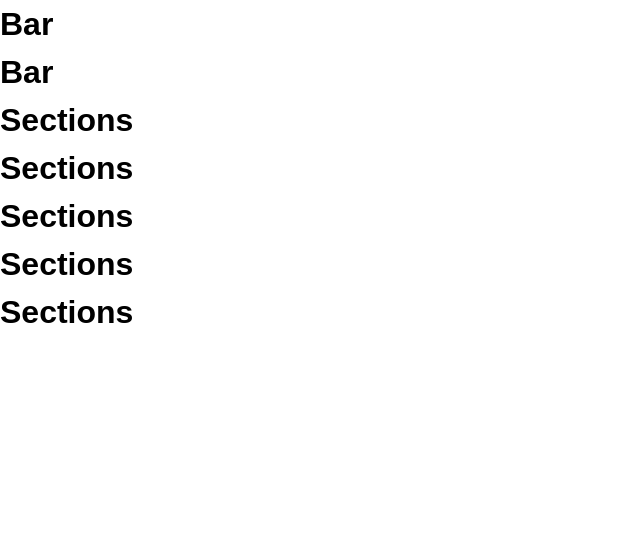
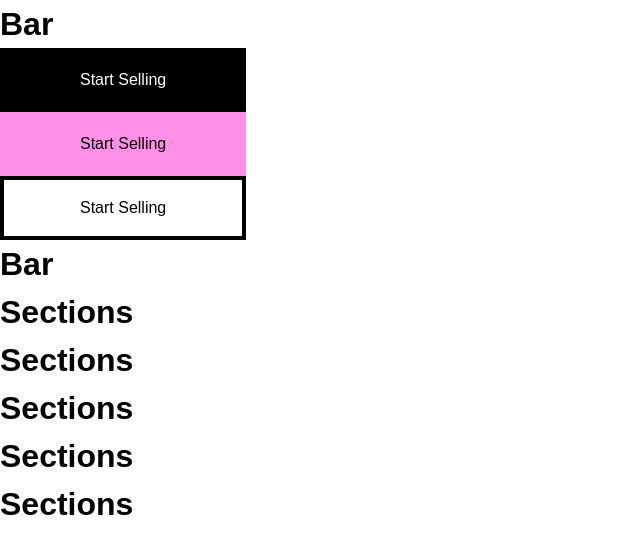
Before and after one commit to sheisacreative/gumroad-discover, a Next.js app: page / in a window 1280 px wide. Shown: the top 554 px of the page, without its empty margins (0-640 px from the left). Built offline with nearby package versions, Linux system fonts and the light colour scheme; a web font is replaced by a local one.

Commit message:
Created buttons

```diff
--- /dev/null
+++ b/src/components/action/button/outline.module.css
@@ -0,0 +1,18 @@
+.button {
+  font-weight: 500;
+  display: flex;
+  justify-content: center;
+  align-items: center;
+  color: var(--base-100);
+  background-color: var(--base-0));
+  padding-inline: var(--sp-80);
+  width: fit-content;
+  height: var(--h-medium);
+  text-decoration: none;
+  box-shadow: inset 0px 0px 0px 4px var(--base-100);
+  transition: all 200ms ease-out;
+}
+
+.button:hover {
+  background-color: var(--primary-90);
+}
--- a/src/components/action/button/outline.tsx
+++ b/src/components/action/button/outline.tsx
@@ -1,7 +1,15 @@
-export default async function ButtonOutline() {
+import Link from "next/link";
+import styles from "./outline.module.css";
+
+type ButtonBlackProps = React.ComponentProps<"a"> & {
+  text: string;
+  href: string;
+};
+
+export default async function ButtonOutline({ text, href }: ButtonBlackProps) {
   return (
-    <div>
-      <h1>Button</h1>
-    </div>
+    <Link href={href} className={styles.button}>
+      {text}
+    </Link>
   );
 }
--- /dev/null
+++ b/src/components/action/button/primary-black.module.css
@@ -0,0 +1,17 @@
+.button {
+  font-weight: 500;
+  display: flex;
+  justify-content: center;
+  align-items: center;
+  color: var(--base-0);
+  background-color: var(--base-100);
+  padding-inline: var(--sp-80);
+  width: fit-content;
+  height: var(--h-medium);
+  text-decoration: none;
+  transition: all 200ms ease-out;
+}
+
+.button:hover {
+  background-color: var(--base-90);
+}
--- a/src/components/action/button/primary-black.tsx
+++ b/src/components/action/button/primary-black.tsx
@@ -1,7 +1,18 @@
-export default async function ButtonPrimaryBlack() {
+import Link from "next/link";
+import styles from "./primary-black.module.css";
+
+type ButtonBlackProps = React.ComponentProps<"a"> & {
+  text: string;
+  href: string;
+};
+
+export default async function ButtonPrimaryBlack({
+  text,
+  href,
+}: ButtonBlackProps) {
   return (
-    <div>
-      <h1>Button</h1>
-    </div>
+    <Link href={href} className={styles.button}>
+      {text}
+    </Link>
   );
 }
--- /dev/null
+++ b/src/components/action/button/primary-pink.module.css
@@ -0,0 +1,17 @@
+.button {
+  font-weight: 500;
+  display: flex;
+  justify-content: center;
+  align-items: center;
+  color: var(--base-100);
+  background-color: var(--primary-100);
+  padding-inline: var(--sp-80);
+  width: fit-content;
+  height: var(--h-medium);
+  text-decoration: none;
+  transition: all 200ms ease-out;
+}
+
+.button:hover {
+  background-color: var(--primary-90);
+}
--- a/src/components/action/button/primary-pink.tsx
+++ b/src/components/action/button/primary-pink.tsx
@@ -1,5 +1,18 @@
 import Link from "next/link";
+import styles from "./primary-pink.module.css";
 
-export default async function ButtonPrimaryPink() {
-  return <Link href="#">Pink Button</Link>;
+type ButtonBlackProps = React.ComponentProps<"a"> & {
+  text: string;
+  href: string;
+};
+
+export default async function ButtonPrimaryPink({
+  text,
+  href,
+}: ButtonBlackProps) {
+  return (
+    <Link href={href} className={styles.button}>
+      {text}
+    </Link>
+  );
 }
--- a/src/components/navigation/bar/navigation-bar.tsx
+++ b/src/components/navigation/bar/navigation-bar.tsx
@@ -1,7 +1,14 @@
+import ButtonOutline from "@/components/action/button/outline";
+import ButtonPrimaryBlack from "@/components/action/button/primary-black";
+import ButtonPrimaryPink from "@/components/action/button/primary-pink";
+
 export default async function NavigationBar() {
   return (
     <header>
       <h1>Bar</h1>
+      <ButtonPrimaryBlack text="Start Selling" href="#" />
+      <ButtonPrimaryPink text="Start Selling" href="#" />
+      <ButtonOutline text="Start Selling" href="#" />
     </header>
   );
 }
--- a/src/styles/support/colors.css
+++ b/src/styles/support/colors.css
@@ -1,5 +1,6 @@
 :root {
   /* Primary */
+  --primary-90: hsl(312, 100%, 80%);
   --primary-100: #ff90e8;
   --primary-110: #f76edb;
 
@@ -10,6 +11,7 @@
   /* Base */
   --base-0: #ffffff;
   --base-20: #f4f4f0;
-  --base-40: #9c9c;
+  --base-40: #999999;
+  --base-90: #1a1a1a;
   --base-100: #000000;
 }
--- a/src/styles/support/measurement.css
+++ b/src/styles/support/measurement.css
@@ -15,8 +15,8 @@
   --sp-360: 360px;
 
   /* Height */
-  --h-medium: 48px;
-  --h-big: 56px;
+  --h-medium: var(--sp-64);
+  /* --h-big: 56px; */
 
   /* Margin and Gaps*/
   --screen-margin: var(--sp-360);
```
Also changed, not shown: src/app/globals.css (added).
